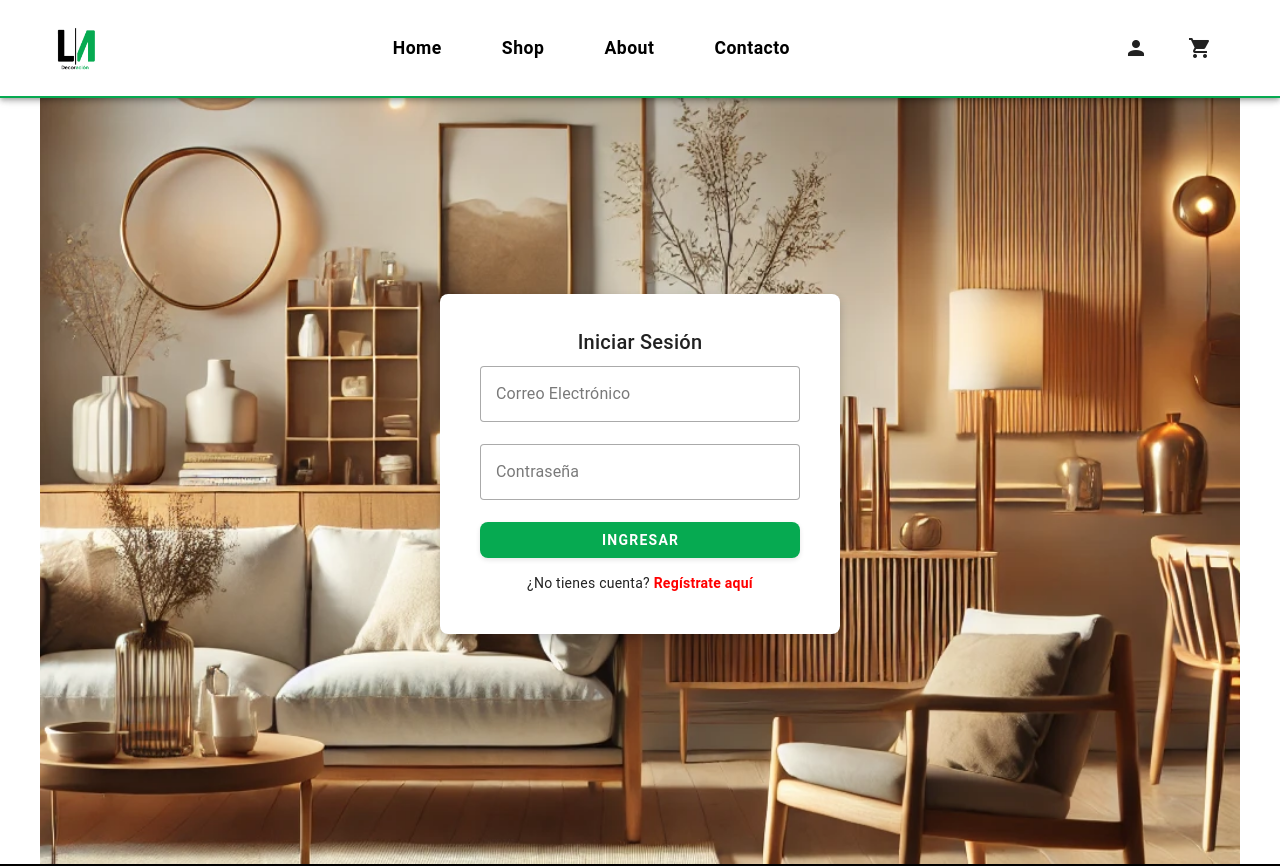
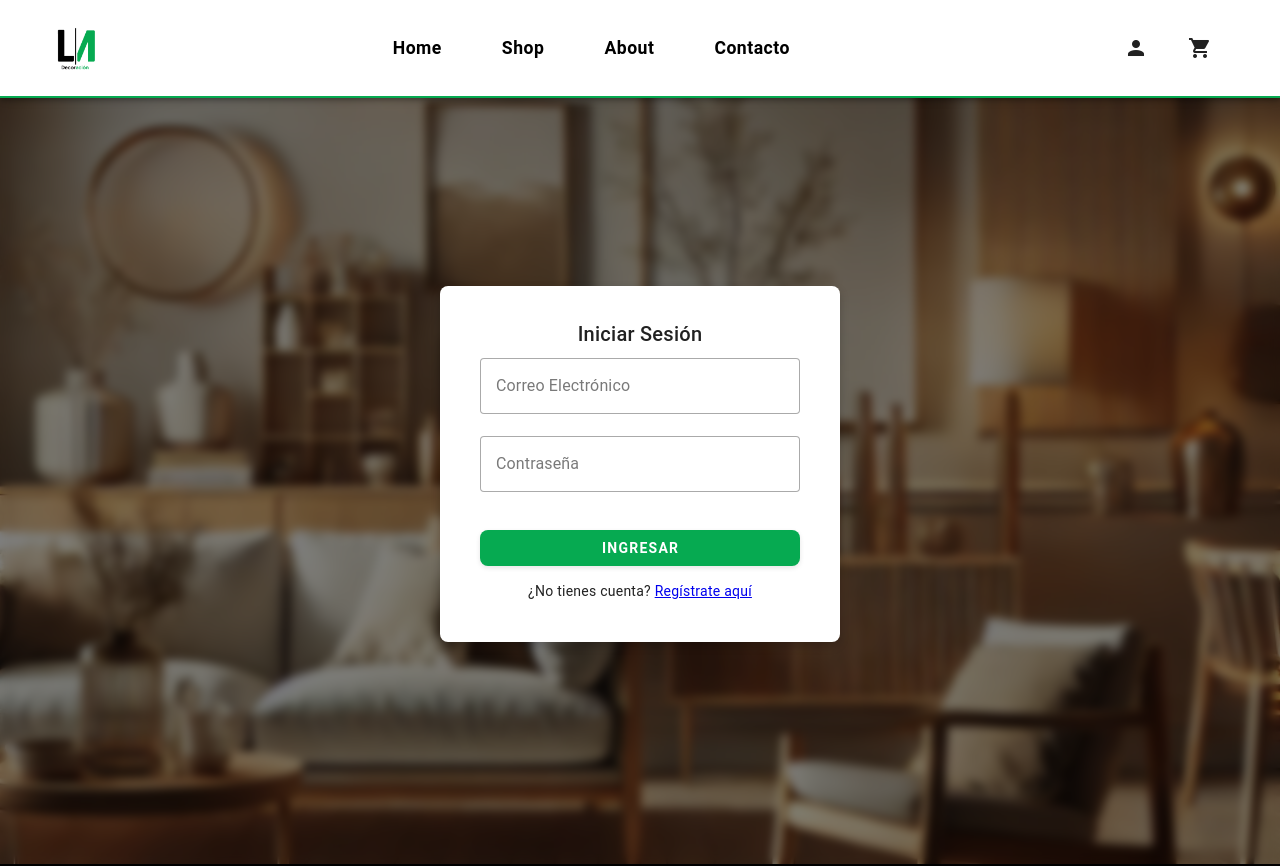
Before and after one commit to MarcosLarraga/ecommerce-decoracion-frontend, a Vue app in the folder ecommerce/: page /login in a window 1280 px wide. Shown: the top 866 px of the page. Built offline with nearby package versions, Linux system fonts and the light colour scheme; the HTML template or start-up script is replaced by a standard one.

Commit message:
empezar logica login

```diff
--- a/ecommerce/src/main.ts
+++ b/ecommerce/src/main.ts
@@ -1,33 +1,33 @@
-import { createApp } from 'vue';
-import App from './App.vue';
+// src/main.ts
+import { createApp } from 'vue'
+import App from './App.vue'
 
-// ✅ Importación correcta de Vuetify
-import { createVuetify } from 'vuetify';
-import * as components from 'vuetify/components';
-import * as directives from 'vuetify/directives';
+import { createVuetify } from 'vuetify'
+import * as components from 'vuetify/components'
+import * as directives from 'vuetify/directives'
+import 'vuetify/styles'
 
-// ✅ Importar estilos de Vuetify
-import 'vuetify/styles';
+import '@/styles/main.scss'
+import '@mdi/font/css/materialdesignicons.css'
 
-// ✅ Importar tu archivo global de estilos
-import '@/styles/main.scss';
-import '@mdi/font/css/materialdesignicons.css';
+import router from './router'
+import { createPinia } from 'pinia'
 
+import { useUserStore } from '@/stores/userStore'
 
-// ✅ Importar Vue Router y Pinia
-import router from './router';
-import { createPinia } from 'pinia';
-
-// ✅ Crear la instancia de Vuetify con componentes y directivas
 const vuetify = createVuetify({
   components,
-  directives,
-});
+  directives
+})
 
-const pinia = createPinia();
+const pinia = createPinia()
 
-const app = createApp(App);
-app.use(router);
-app.use(pinia);
-app.use(vuetify);
-app.mount('#app');
+const app = createApp(App)
+app.use(router)
+app.use(pinia)
+app.use(vuetify)
+
+const userStore = useUserStore()
+userStore.restoreSession()
+
+app.mount('#app')
--- a/ecommerce/src/router/index.ts
+++ b/ecommerce/src/router/index.ts
@@ -1,21 +1,53 @@
-import { createRouter, createWebHistory } from 'vue-router';
-import HomeView from '@/views/HomeView.vue';
-import ProductsView from '@/views/ProductsView.vue';
-import CartView from '@/views/CartView.vue';
-import ContactView from '@/views/ContactView.vue';
-import LoginView from '@/views/LoginView.vue';
+// src/router/index.ts
+import { createRouter, createWebHistory } from 'vue-router'
+import HomeView from '@/views/HomeView.vue'
+import ProductsView from '@/views/ProductsView.vue'
+import ContactView from '@/views/ContactView.vue'
+import LoginView from '@/views/LoginView.vue'
+
+// Importamos el store para usarlo en el guard
+import { useUserStore } from '@/stores/userStore'
+
+// Zona privada: por ejemplo, un Panel de administración
+import AdminView from '@/views/AdminView.vue'
 
 const routes = [
+  // Zonas públicas
   { path: '/', component: HomeView },
   { path: '/productos', component: ProductsView },
-  { path: '/carrito', component: CartView },
   { path: '/contacto', component: ContactView },
   { path: '/login', component: LoginView },
-];
+
+  // Zona privada: SOLO admin
+  {
+    path: '/admin',
+    component: AdminView,
+    meta: { requiresAuth: true, requiredRole: 'admin' }
+  }
+]
 
 const router = createRouter({
   history: createWebHistory(),
-  routes,
-});
+  routes
+})
 
-export default router;
+router.beforeEach((to) => {
+  const userStore = useUserStore()
+
+  // 1) Si la ruta requiere estar logueado y NO lo está, redirige a /login
+  if (to.meta.requiresAuth && !userStore.isLoggedIn) {
+    return '/login'
+  }
+
+  // 2) Si la ruta requiere un rol concreto (por ejemplo, 'admin')
+  if (to.meta.requiredRole) {
+    const userRole = userStore.role
+    // Si el rol del usuario NO coincide con el rol requerido
+    if (userRole.value !== to.meta.requiredRole) {
+      // Podrías redirigir a una página de "acceso denegado" o a home
+      return '/'
+    }
+  }
+})
+
+export default router
--- /dev/null
+++ b/ecommerce/src/stores/userStore.ts
@@ -0,0 +1,73 @@
+// src/stores/userStore.ts
+import { defineStore } from 'pinia'
+import axios from 'axios'
+import { ref, computed } from 'vue'
+
+export const useUserStore = defineStore('user', () => {
+  // Estado
+  const token = ref<string | null>(null)
+  const userData = ref<any>(null)
+
+  // Indica si el usuario está logueado
+  const isLoggedIn = computed(() => !!token.value)
+
+  // Getter para rol (devuelve, por ejemplo, 'admin' o 'user')
+  const role = computed(() => userData.value?.role || 'guest')
+
+  /**
+   * Acción para iniciar sesión
+   * Supone que tu backend responde con algo así:
+   * {
+   *   token: "abc123",
+   *   user: {
+   *     role: "admin",
+   *     ...
+   *   }
+   * }
+   */
+  async function login(email: string, password: string) {
+    try {
+      const response = await axios.post('/api/login', { email, password })
+      token.value = response.data.token
+      userData.value = response.data.user
+
+      // Guardar token en localStorage para persistir la sesión
+      localStorage.setItem('token', response.data.token)
+    } catch (error) {
+      console.error('Error al iniciar sesión:', error)
+      throw error
+    }
+  }
+
+  /**
+   * Restaura la sesión (por si hay un token en localStorage)
+   * Puedes hacer otra llamada para obtener userData si lo necesitas
+   */
+  function restoreSession() {
+    const savedToken = localStorage.getItem('token')
+    if (savedToken) {
+      token.value = savedToken
+      // Opcionalmente, recargar userData desde el backend
+      // ...
+    }
+  }
+
+  /**
+   * Cierra la sesión
+   */
+  function logout() {
+    token.value = null
+    userData.value = null
+    localStorage.removeItem('token')
+  }
+
+  return {
+    token,
+    userData,
+    isLoggedIn,
+    role,
+    login,
+    restoreSession,
+    logout
+  }
+})
--- /dev/null
+++ b/ecommerce/src/views/AdminView.vue
@@ -0,0 +1,10 @@
+<template>
+    <div>
+      <h1>Zona de Administración</h1>
+      <p>Este es el panel de admin donde podrás gestionar pedidos y usuarios.</p>
+    </div>
+  </template>
+
+  <script setup lang="ts">
+  // Puedes añadir tu lógica de admin aquí
+  </script>
--- a/ecommerce/src/views/LoginView.vue
+++ b/ecommerce/src/views/LoginView.vue
@@ -1,29 +1,10 @@
-<script setup lang="ts">
-import { ref } from 'vue';
-import { useRouter } from 'vue-router';
-
-const email = ref('');
-const password = ref('');
-const router = useRouter();
-
-const rules = {
-  required: (value: string) => !!value || 'Campo obligatorio',
-  email: (value: string) =>
-    /\S+@\S+\.\S+/.test(value) || 'Ingresa un correo válido',
-};
-
-const login = () => {
-  console.log('Iniciando sesión con:', email.value, password.value);
-  router.push('/');
-};
-</script>
-
+<!-- src/views/LoginView.vue -->
 <template>
-  <v-container class="login-container d-flex justify-center align-center">
+  <div class="login-container d-flex justify-center align-center">
     <v-card class="login-card pa-6">
       <v-card-title class="text-center">Iniciar Sesión</v-card-title>
       <v-card-text>
-        <v-form @submit.prevent="login">
+        <v-form @submit.prevent="loginHandler">
           <v-text-field
             v-model="email"
             label="Correo Electrónico"
@@ -42,32 +23,70 @@ const login = () => {
             variant="outlined"
           ></v-text-field>
 
-          <v-btn type="submit" block class="login-btn">Ingresar</v-btn>
+          <v-btn type="submit" block class="login-btn mt-4">
+            Ingresar
+          </v-btn>
 
           <p class="text-center mt-4">
             ¿No tienes cuenta?
-            <router-link to="/register" class="register-link">Regístrate aquí</router-link>
+            <router-link to="/register" class="register-link">
+              Regístrate aquí
+            </router-link>
           </p>
         </v-form>
       </v-card-text>
     </v-card>
-  </v-container>
+  </div>
 </template>
 
-<style>
-/* Contenedor del login con imagen de fondo */
+<script setup lang="ts">
+import { ref } from 'vue'
+import { useRouter } from 'vue-router'
+import { useUserStore } from '@/stores/userStore'
+
+const email = ref('')
+const password = ref('')
+const router = useRouter()
+const userStore = useUserStore()
+
+const rules = {
+  required: (value: string) => !!value || 'Campo obligatorio',
+  email: (value: string) =>
+    /\S+@\S+\.\S+/.test(value) || 'Ingresa un correo válido',
+}
+
+async function loginHandler() {
+  try {
+    // Llamar a la acción login del store
+    await userStore.login(email.value, password.value)
+
+    // Opcional: si quieres redirigir según el rol del usuario:
+    if (userStore.role === 'admin') {
+      router.push('/admin')
+    } else {
+      // El usuario normal lo mandas a la Home
+      router.push('/')
+    }
+  } catch (error) {
+    alert('Error al iniciar sesión. Revisa tus credenciales.')
+  }
+}
+</script>
+
+<style scoped>
 .login-container {
-  height: 100vh;
+  width: 100%;
+  min-height: 100vh;
+  margin: 0;
+  padding: 0;
   background: url('/fotos/login-register.jpg') no-repeat center center;
   background-size: cover;
   display: flex;
   align-items: center;
   justify-content: center;
-  padding: 20px;
   position: relative;
 }
 
-/* Filtro borroso para el fondo */
 .login-container::before {
   content: "";
   position: absolute;
@@ -75,52 +94,30 @@ const login = () => {
   left: 0;
   width: 100%;
   height: 100%;
-  background: rgba(255, 255, 255, 0.4);
-  backdrop-filter: blur(8px);
-  z-index: -1;
+  background: rgba(0, 0, 0, 0.5);
+  backdrop-filter: blur(5px);
+  z-index: 0;
 }
 
-/* Caja del formulario */
 .login-card {
   position: relative;
+  z-index: 1;
   width: 100%;
   max-width: 350px;
   background: white;
   border-radius: 8px;
   box-shadow: 0px 4px 10px rgba(0, 0, 0, 0.2);
-}
-
-/* Botón de Login */
-.login-btn {
-  background-color: #ff0000 !important; /* Reemplaza con tu color primario */
-  color: white !important;
-  font-weight: bold;
-  text-transform: uppercase;
-  border-radius: 8px; /* Reemplaza con tu variable de radio */
-}
-
-/* Enlace de Registro */
-.register-link {
-  color: #ff0000; /* Reemplaza con tu color primario */
-  font-weight: bold;
-  text-decoration: none;
+  padding: 20px;
 }
 
 .register-link:hover {
   text-decoration: underline;
 }
 
-/* Responsive para pantallas más grandes */
 @media (min-width: 768px) {
   .login-card {
     max-width: 400px;
     padding: 40px;
   }
 }
-
-@media (min-width: 1024px) {
-  .login-container {
-    padding: 50px;
-  }
-}
 </style>
```
